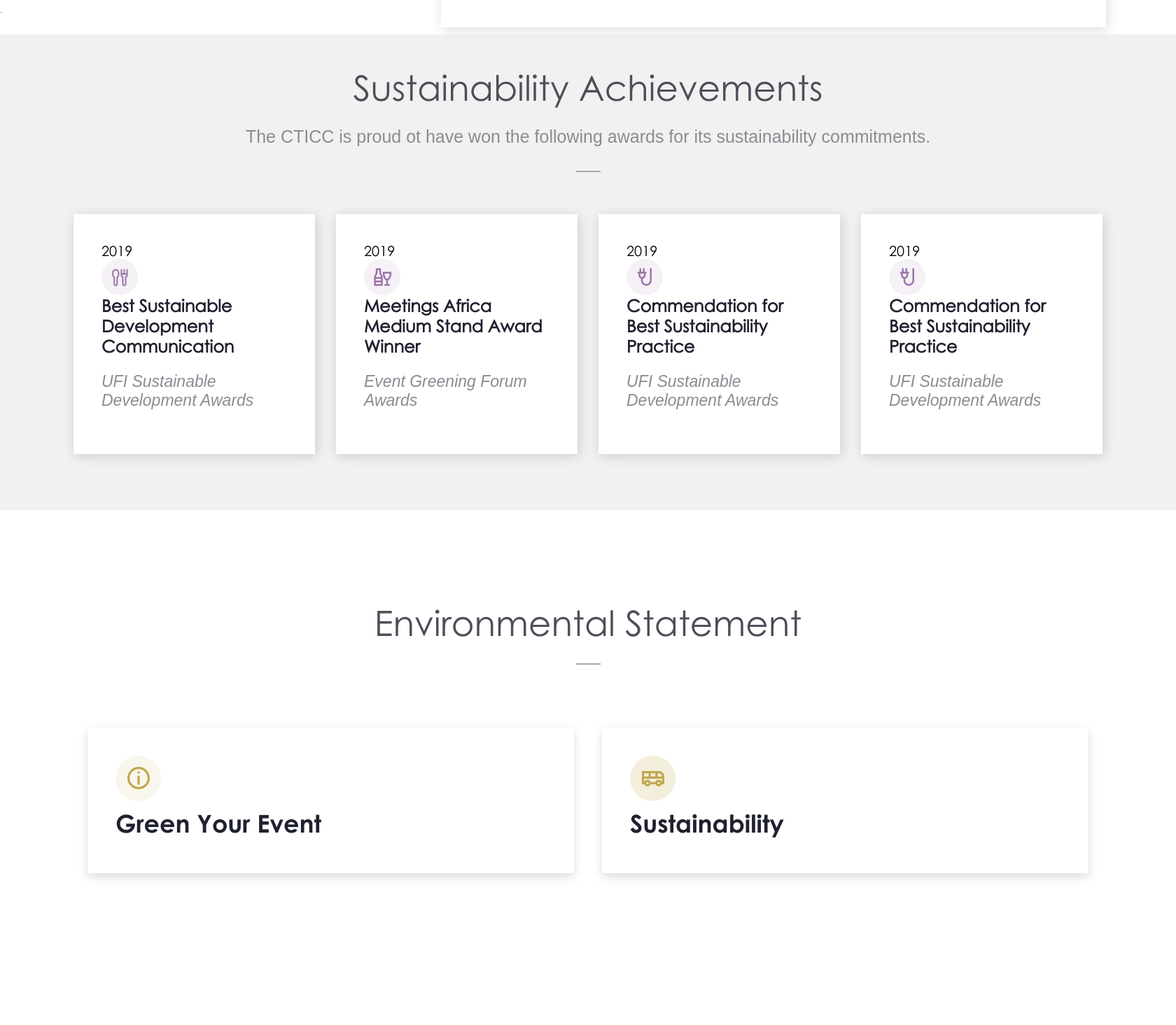
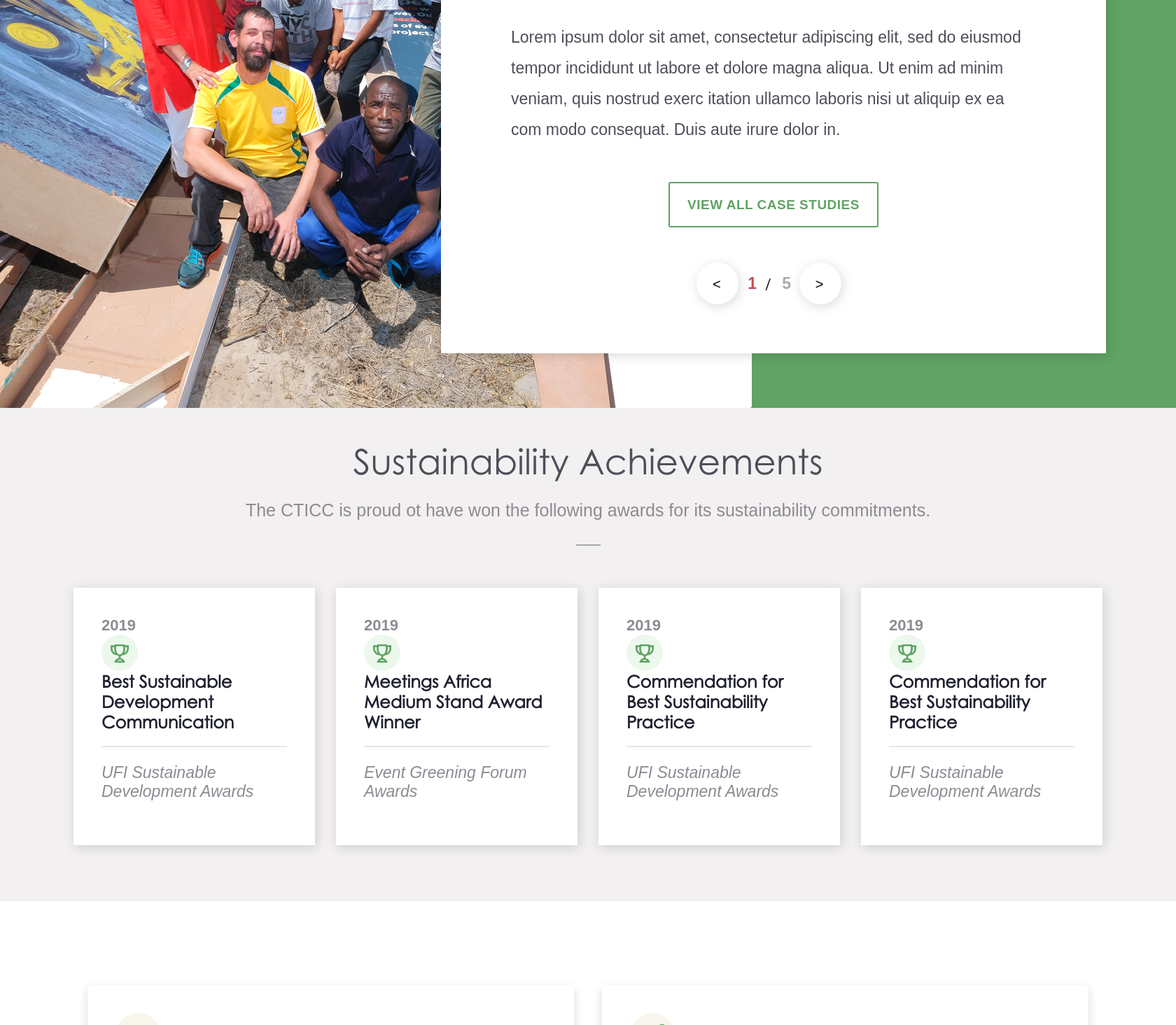
Before and after one commit to TammyJacobus/cticc, a PHP site: page /sustainability.html in a window 1680 px wide. Shown: the part 2418-3883 px from the top of the page at 70% size. Run offline with PHP 8.4, Linux system fonts and the light colour scheme; some libraries are stand-ins or nearby versions; some web fonts are replaced.

Commit message:
FE-Feedback

```diff
--- a/assets/css/styles.css
+++ b/assets/css/styles.css
@@ -81,7 +81,7 @@
 .wrapper  { display: grid; max-width: 100%; }
 .contain  { display: grid; max-width: 1470px; margin: auto;}
 .constrain{ display: grid; max-width: 1270px; margin: 30px auto 4rem;}
-.header   { display: grid; position: relative; width: 100%; height: 100%; overflow: hidden;}
+.header   { /*display: grid;*/ position: relative; width: 100%; height: 100%; overflow: hidden;}
 .top-nav-constrain { display: grid; max-width: 1600px; margin: auto; }
 .content-wrap { display: grid; max-width: 1000px; margin: auto; margin: 30px auto 2rem; }
 
@@ -106,7 +106,7 @@
 .banner img { object-fit: cover; width:100%; max-height:400px; }
 .banner-inner { position: absolute; bottom: 0; min-width: 500px; left: 35%; padding: 40px 50px; margin: 0; border-radius: 3px; background-color: rgba(77,78,89,0.6); }
 .banner-inner h2,
-.banner-inner-content h2 { font-family: 'Century Gothic SemiBold', Helvetica, Arial, sans-serif; position: relative; color: var(--white); font-size: 50px; font-weight: bold; line-height: 60px; font-style: normal; text-align: center; text-shadow: 0 2px 19px 0 rgba(19,16,33,0.24); }
+.banner-inner-content h2 { font-family: 'Century Gothic Bold', Helvetica, Arial, sans-serif; position: relative; color: var(--white); font-size: 50px; font-weight: bold; line-height: 60px; font-style: normal; text-align: center; text-shadow: 0 2px 19px 0 rgba(19,16,33,0.24); }
 .banner-inner-content p  { font-family: 'Montserrat', sans-serif; color: var(--white); font-size: 25px; line-height: 41px; text-align: center; max-width: 900px; }
 .banner-inner-content { display: grid; align-items: center; margin: 30px; padding: 30px; }
 .banner-inner-content h2::after { position:absolute; content:""; border-bottom:2px solid var(--white); width:35px; bottom:-15px; left:49%; }
@@ -206,9 +206,9 @@
 .content-header { display:grid; position: relative;  width:auto; grid-column: 1/-1; align-items: center; grid-gap: 20px; margin:0 auto 50px; }
 .content-header:after  { position:absolute; content:""; border-bottom:2px solid #A7A9AC; width:35px; bottom:-30px; left:49%; }
 .content-header header { font-family: 'Century Gothic', Helvetica, Arial, sans-serif; text-transform: capitalize; color: var(--black); margin:45px auto 0; font-size: 50px; line-height: 61px; text-align: center; text-shadow: 0 1px 8px 0 #131021; }
-.content-header button { background-color: transparent; margin: auto; height: 65px; width: 215px; border: 2px solid #A7A9AC; border-radius: 3px; }
+.content-header button { background-color: transparent; margin: auto; height: 65px; min-width: 215px; border: 2px solid #A7A9AC; border-radius: 3px; white-space: nowrap; }
+.content-header button a { font-family: 'Montserrat SemiBold', sans-serif; text-transform: uppercase; font-size: 19px; font-weight: bold; letter-spacing: 0.5px; color: #605B68; }
 .content-header p { max-width: 1120px; margin:0 auto; font-size: 25px; line-height: 41px; text-align: center; }
-.content-header button a { font-family: 'Montserrat SemiBold', sans-serif; text-transform: uppercase; font-size: 19px; font-weight: bold; letter-spacing: 0.5px; color: #605B68; }
 .content-header blockquote { border: 2px solid #7899AA; padding: 30px; border-radius: 5px; background-color: rgba(120,153,170, 0.13); color: #7899AA; text-align: center; font-style: italic; }
 
 .header-leading { display:grid; margin:0 0 40px 0; font-size: 37px; line-height: 56px; color: var(--black); text-align: center; text-shadow: 0 1px 8px 0 #131021; }
@@ -220,9 +220,10 @@
 .gallery-wrapper { padding:20px 30px; }
 
 .gallery.staff { display: grid; grid-template-columns:repeat(4, 1fr); max-width: 1380px; grid-auto-flow: dense; }
-.gallery .date { }
+.gallery .date { font-family: 'Montserrat', sans-serif; font-weight: bold; font-size: 22px; line-height: 27px; color: #8E8A93; }
 .gallery .name { font-family: 'Century Gothic', Helvetica, Arial, sans-serif; padding-top: 10px; font-size: 32px; line-height: 35px; text-transform: capitalize; color: #070918; }
 .gallery .title{ font-family: 'Montserrat', sans-serif; padding-top: 10px; font-size: 22px; line-height: 27px; text-transform: uppercase; color: var(--grey); }
+/*.gallery .date-wrap { display: grid; grid-template-columns: 1fr 1fr; }*/
 
 
 /* Gallery 1 */
@@ -284,13 +285,20 @@
 .service-gallery-thumb { padding: 0 30px; }
 .service-gallery-thumb .item { display:grid; grid-template-columns: repeat(auto-fit, minmax(250px, 1fr)); margin: 0 0 15px 0; }
 
+/* Past Events */
+.past-events { display: grid; grid-template-rows:2; }
+.past-events span { font-family: 'Montserrat', sans-serif; text-transform: uppercase; font-size: 22px; line-height: 27px; color: #8E8A93; text-align: center; margin: 20px auto 0; }
+.past-events .gallery {  display: grid; grid-template-columns: repeat(3, 1fr); grid-gap: 0; margin: 0 auto; width: 100%; max-width: 100%; overflow: hidden; padding-left: 0; padding-right: 0; }
+.past-events .gallery img { width: 100%; max-width: auto; }
+
 /* Spaces */
 .spaces { display:grid; margin:0 auto 40px; grid-auto-flow: column dense; grid-template-columns: repeat(auto-fit, minmax(1fr, 655px)); background: var(--white); padding: 40px; }
 .spaces .inner { margin: 0 40px; }
 .spaces .inner a { font-family: 'Montserrat SemiBold', sans-serif; color: var(--organiser); font-weight: 500; font-size: 20px; text-transform: uppercase; text-decoration: underline; }
+.spaces .inner p { line-height: 43px; }
 
 .spaces .detail { display: grid; margin: 20px 0; grid-template-columns: 1fr 1fr; grid-template-rows: 1fr 1fr; border-top: 1px solid rgba(167,169,172,0.59); border-bottom: 1px solid rgba(167,169,172,0.59); }
-.spaces .detail img { padding: 10px; margin:15px 15px 15px 0; width:20px; height:20px; border-radius:100%; background: var(--white); box-shadow: 2px 3px 16px 0 rgba(0,0,0,0.15); }
+.spaces .detail img { padding: 10px; margin:25px 15px 15px 0; width:20px; height:20px; border-radius:100%; background: var(--white); box-shadow: 2px 3px 16px 0 rgba(0,0,0,0.15); }
 .spaces .detail p span { color: var(--dark); }
 .spaces .detail .unit { display:flex; align-items: flex-start; height: 100%; }
 
@@ -317,6 +325,11 @@
 .values .item { display: grid; min-height: 235px; padding:20px; background-color: var(--white); box-shadow: 2px 3px 16px 0 rgba(0,0,0,0.15); }
 .values .ico  { position:relative; width:65px; height:65px; border-radius: 100%; }
 .values header{ display: grid; align-items: end; font-family: 'Century Gothic Bold', Helvetica, Arial, sans-serif; padding:20px 0; font-size: 33px; line-height: 39px; color: var(--darkness); text-shadow: 0 2px 24px 0 rgba(0,0,0,0.26); }
+
+/* Corporate Responsibilities */
+.corporate-response { display: grid; max-width: 1470px; padding:20px; margin: 0 auto 60px; grid-auto-flow: column dense; grid-template-columns: repeat(auto-fit, minmax(200px, 1fr)); grid-gap: 20px; }
+.corporate-response .item { display: grid; background-color: #60A364; min-height: 235px; padding:20px; box-shadow: 2px 3px 16px 0 rgba(0,0,0,0.15); }
+.corporate-response header{ display: grid; align-items: end; font-family: 'Century Gothic Bold', Helvetica, Arial, sans-serif; padding:20px 0; font-size: 33px; line-height: 39px; color: var(--white); text-shadow: 0 2px 24px 0 rgba(0,0,0,0.26); }
 
 /* Listing */
 .listing { max-width: 1015px; margin: 30px auto; }
@@ -388,8 +401,8 @@
 .content-carousel-content h3     { position: relative; font-family: 'Century Gothic', Helvetica, Arial, sans-serif; color: var(--black); margin:15px 0 30px 0; font-size: 40px; font-weight: bold; line-height: 49px; text-align: center; text-shadow: 0 1px 8px 0 #131021; }
 .content-carousel-content h3::after { position: absolute; content: " "; width: 100%; left:0; bottom:-15px; /*border-bottom: 2px solid rgba(167,169,172,0.59); opacity: 0.5;*/ }
 .content-carousel-content p      { color: var(--black); line-height: 44px; padding-bottom:30px; }
-.content-carousel-content button { display: grid; font-family: 'Montserrat SemiBold', sans-serif; align-items: center; width: 240px; margin: 20px auto; }
-.content-carousel-controls       { display:grid; width: 220px; margin: auto; grid-template-columns:1fr 1fr 1fr; padding:30px; }
+.content-carousel-content button { display: grid; font-family: 'Montserrat SemiBold', sans-serif; align-items: center; min-width: 240px; margin: 20px auto; }
+.content-carousel-controls       { display: grid; width: 220px; margin: auto; grid-template-columns:1fr 1fr 1fr; padding:30px; }
 .content-carousel-controls .pagination   { display: grid; place-items: center; justify-items: baseline; grid-template-columns: repeat(3,1fr); }
 .content-carousel-controls .pagination a { font-family: 'Montserrat', sans-serif; color: #A8AAAE; font-size: 23px; font-weight: bold; letter-spacing: 0.5px; line-height: 31px; }
 .content-carousel-controls .pagination a.active { color: #C74E4E; }
@@ -495,7 +508,7 @@
 .sus-banner .ico { display: grid; place-items: center center; }
 
 /* Experience Points */
-.experience-points-wrapper { display: grid; justify-self: stetch; grid-auto-flow: column; grid-template-columns: repeat(auto-fit, minmax(100px, 1fr)); width:-moz-available; width: -webkit-fill-available; max-width: 1470px; margin: 100px auto 60px; }
+.experience-points-wrapper { display: grid; justify-self: stetch; grid-auto-flow: column; grid-template-columns: repeat(auto-fit, minmax(100px, 1fr)); width:-moz-available; width: -webkit-fill-available; max-width: 1470px; margin: 100px auto 80px; }
 .experience-points { padding:40px; margin:20px; border-radius: 3px; background-color: var(--white); box-shadow: 0 5px 14px 0 rgba(0,0,0,0.15); }
 .experience-points-ico { display: grid; place-items: center center; height: 65px; width: 65px; border-radius: 100px; background-color: rgba(193,168,76,0.1); }
 .experience-points-caption { font-family: 'Century Gothic Bold', Helvetica, Arial, sans-serif; color: var(--darkness); font-size: 35px; font-weight: bold; line-height: 43px; text-shadow: 0 1px 8px 0 #131021; padding: 10px 0; }
@@ -546,7 +559,7 @@
 input[type="button"]{ width: 65px; height: 65px; cursor: pointer; background-image: url(../img/icons/ico_arrow_newsletter.svg); background-repeat: no-repeat; background-position: center; border: 2px solid var(--white); border-radius: 3px; background-color: var(--white); }
 select { -webkit-appearance: none; -moz-appearance: none; appearance: none; margin:0 10px; padding: 10px; width: 350px; color: #4D4E59; font-size: 23px; line-height: 28px; height: 65px; border: 0.9px solid #EBEBEB; border-radius: 3px; background-color: var(--white); box-shadow: 2px 3px 16px 0 rgba(0,0,0,0.15);}
 select::-ms-expand { display: none; }
-select option { color: var(--black); font-size: 23px; line-height: 28px; font-style: italic; font-weight: 600; }
+select option { color: var(--black); height: 65px; font-size: 23px; line-height: 28px; font-style: italic; font-weight: 600; }
 input[type=number]::-webkit-inner-spin-button,
 input[type=number]::-webkit-outer-spin-button { -webkit-appearance: none; margin: 0; }
 form p  { font-weight: bold; font-size: 21px; line-height: 33px; color: #4D4E59; }
--- a/sustainability.html
+++ b/sustainability.html
@@ -416,50 +416,72 @@
             </div>
 
             <!-- Experience Points -->
-            <div class="bg-grey padded">
+            <div class="bg-grey">
                 <div class="content-header">
                     <header>Environmental Sustainability</header>
                 </div>
                 <div class="experience-points-wrapper">
                     <div class="experience-points">
-                        <div class="experience-points-ico"><img src="assets/img/icons/ico_info.svg" /></div>
+                        <div class="experience-points-ico"><img src="assets/img/img/img-ico-water.svg" /></div>
                         <div class="experience-points-caption">Water</div>
                     </div>
 
                     <div class="experience-points">
-                        <div class="experience-points-ico"><img src="assets/img/icons/ico_transport.svg" /></div>
+                        <div class="experience-points-ico"><img src="assets/img/img/img-ico-electricity.svg" /></div>
                         <div class="experience-points-caption">Electricity</div>
                     </div>
 
                     <div class="experience-points">
-                        <div class="experience-points-ico"><img src="assets/img/icons/ico_faq.svg" /></div>
+                        <div class="experience-points-ico"><img src="assets/img/img/img-ico-waste.svg" /></div>
                         <div class="experience-points-caption">Waster</div>
                     </div>
                 </div>
             </div>
 
+            <!-- Social Responsibility Partners -->
+            <div class="content-header">
+                <header>Corporate Social Responsibility Partners Statement</header>
+            </div>
+
+            <div class="corporate-response">
+                <div class="item item1">
+                    <header>Foundation for Alcohol Related Research</header>
+                </div>
+                <div class="item item2">
+                    <header>Abalimi Bezekhaya</header>
+                </div>
+                <div class="item item3">
+                    <header>Ikhaya le themba</header>
+                </div>
+                <div class="item item4">
+                    <header>Mothers Unite</header>
+                </div>
+                <div class="item item5">
+                    <header>Journey Enrichment</header>
+                </div>
+            </div>
+
             <!-- Visitor Carousel  -->
             <div class="content-carousel sustainability">
-                <div class="content-carousel-bg"><img src="assets/img/img/img-carousel-coffeshops.png"></div>
+                <div class="content-carousel-bg"><img src="assets/img/img/img-sustainability-wood.png"></div>
                 <div class="content-carousel-content right">
                     <div class="content-carousel-content-wrapper">
-                        <header>Upcycling Case Studies</header>
-                        <h3>Investing in African Mining Indaba has diverted 24 000kg of wood from landfill</h3>
-                        <p>Lorem ipsum dolor sit amet, consectetur adipiscing elit, sed do eiusmod tempor incididunt ut
-                            labore et dolore magna aliqua. Lorem ipsum dolor sit amet, consectetur adipiscing elit, sed
-                            do eiusmod tempor incididunt ut
-                            labore et dolore magna aliqua.</p>
+                        <header>Upcyling Case Studies</header>
+                        <h3>Investing in African Mining Indaba has diverted
+                                24 000kg of wood from landfill</h3>
+                        <p>Lorem ipsum dolor sit amet, consectetur adipiscing elit, sed do eiusmod tempor
+                            incididunt ut labore et dolore magna aliqua. Ut enim ad minim veniam, quis nostrud
+                            exerc itation ullamco laboris nisi ut aliquip ex ea com modo consequat. Duis aute
+                            irure dolor in. </p>
                         <button class="button-sustainability"><a href="/">view all case studies</a></button>
                         <div class="content-carousel-controls">
                             <a hef="" class="lhs"></a>
-                            <div class="pagination"><a href="" class="active">1</a> / <a href="">3</a></div>
+                            <div class="pagination"><a href="" class="active">1</a> / <a href="">5</a></div>
                             <a hef="" class="rhs"></a>
                         </div>
                     </div>
                 </div>
             </div>
-
-            <hr />
 
             <!-- Sustainability Achievements -->
             <div class="bg-grey">
@@ -470,48 +492,49 @@
                 <div class="gallery gallery-7">
                     <div class="item item1">
                         <div class="date">2019</div>
-                        <div class="ico-2"><img src="assets/img/icons/ico-foodcatering.svg" /></div>
+                        <div class="ico-2"><img src="assets/img/icons/ico-sus-achievements.svg" /></div>
                         <div class="header">Best Sustainable Development Communication</div>
+                        <div class="divider"><!-- Divider --></div>
                         <p><i>UFI Sustainable Development Awards</i></p>
                     </div>
                     <div class="item item2">
-                        <div class="date">2019</div>
-                        <div class="ico-2"><img src="assets/img/icons/ico-beverages.svg" /></div>
+                        <div class="date-wrap">
+                            <div class="date">2019</div>
+                            <div class="ico-2"><img src="assets/img/icons/ico-sus-achievements.svg" /></div>
+                        </div>
                         <div class="header">Meetings Africa Medium Stand Award Winner</div>
+                        <div class="divider"><!-- Divider --></div>
                         <p><i>Event Greening Forum Awards</i></p>
                     </div>
                     <div class="item item3">
                         <div class="date">2019</div>
-                        <div class="ico-2"><img src="assets/img/icons/ico-electricity.svg" /></div>
+                        <div class="ico-2"><img src="assets/img/icons/ico-sus-achievements.svg" /></div>
                         <div class="header">Commendation for Best Sustainability Practice</div>
+                        <div class="divider"><!-- Divider --></div>
                         <p><i>UFI Sustainable Development Awards</i></p>
                     </div>
                     <div class="item item3">
                         <div class="date">2019</div>
-                        <div class="ico-2"><img src="assets/img/icons/ico-electricity.svg" /></div>
+                        <div class="ico-2"><img src="assets/img/icons/ico-sus-achievements.svg" /></div>
                         <div class="header">Commendation for Best Sustainability Practice</div>
+                        <div class="divider"><!-- Divider --></div>
                         <p><i>UFI Sustainable Development Awards</i></p>
                     </div>
                 </div>
             </div>
 
             <!-- Experience Points -->
-            <div class="padded">
-                <div class="content-header">
-                    <header>Environmental Statement</header>
-                </div>
                 <div class="experience-points-wrapper">
                     <div class="experience-points">
-                        <div class="experience-points-ico"><img src="assets/img/icons/ico_info.svg" /></div>
+                        <div class="experience-points-ico"><img src="assets/img/icons/ic_faq.svg" /></div>
                         <div class="experience-points-caption">Green Your Event</div>
                     </div>
 
                     <div class="experience-points">
-                        <div class="experience-points-ico"><img src="assets/img/icons/ico_transport.svg" /></div>
+                        <div class="experience-points-ico"><img src="assets/img/icons/ic_green-event.svg" /></div>
                         <div class="experience-points-caption">Sustainability</div>
                     </div>
                 </div>
-            </div>
 
             <!-- Info Points -->
             <div class="info-points-wrapper">
```
Also changed, not shown: organiser-event.html (+27 -66 lines), assets/img/icons/ic_faq.svg (added), assets/img/icons/ic_green-event.svg (added), assets/img/img/img-ico-electricity.svg (added), assets/img/img/img-ico-waste.svg (added), assets/img/img/img-ico-water.svg (added), assets/img/img/img-past-events-1.png (added), assets/img/img/img-past-events-2.png (added), assets/img/img/img-sustainability-wood.png (added).
